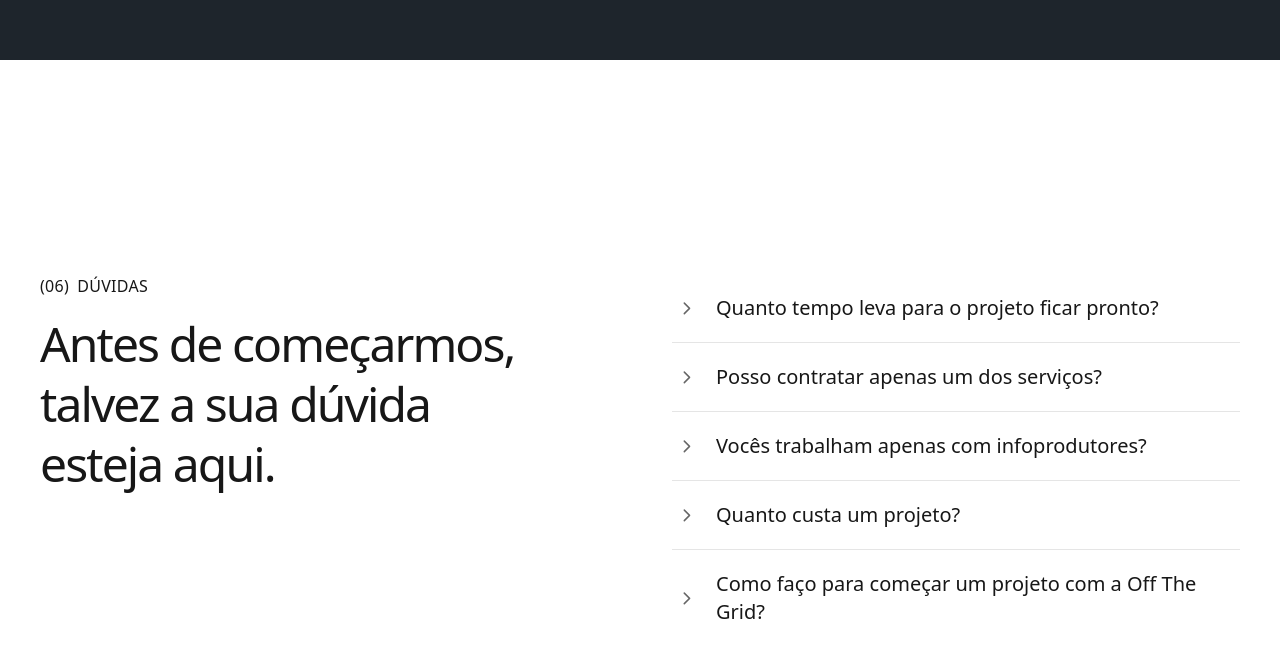
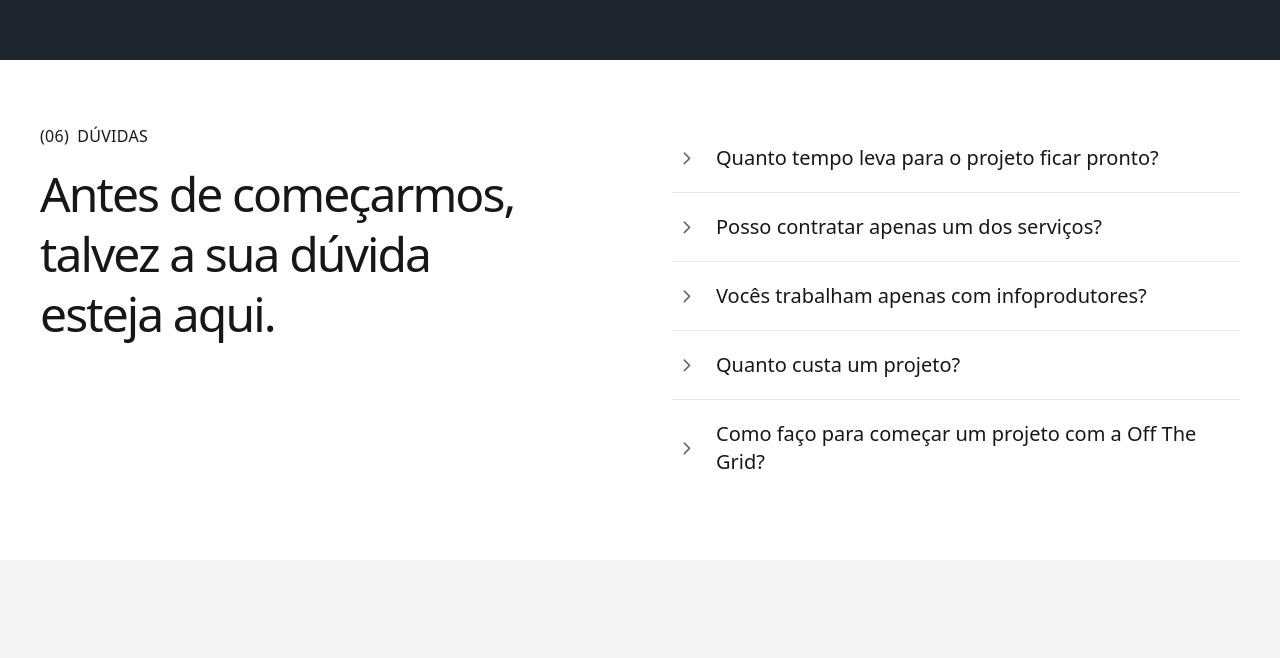
Before and after one commit to off-the-grid-pt/site, a Next.js app: page / in a window 1280 px wide. Shown: the part 8444-9102 px from the top of the page. Built offline with nearby package versions, Linux system fonts and the light colour scheme.

Commit message:
definir altura do faq em 500px

```diff
--- a/components/Faq.tsx
+++ b/components/Faq.tsx
@@ -30,7 +30,7 @@ export default function Faq() {
   const [aberta, setAberta] = useState<number | null>(null);
 
   return (
-    <Panel id="duvidas" className="flex items-center px-3 py-12 lg:py-16">
+    <Panel id="duvidas" className="flex !min-h-[500px] items-center px-3 py-12 lg:py-16">
       <Wrap>
         <div className="grid gap-10 lg:grid-cols-2 lg:gap-12 xl:gap-16">
           <div>
```
